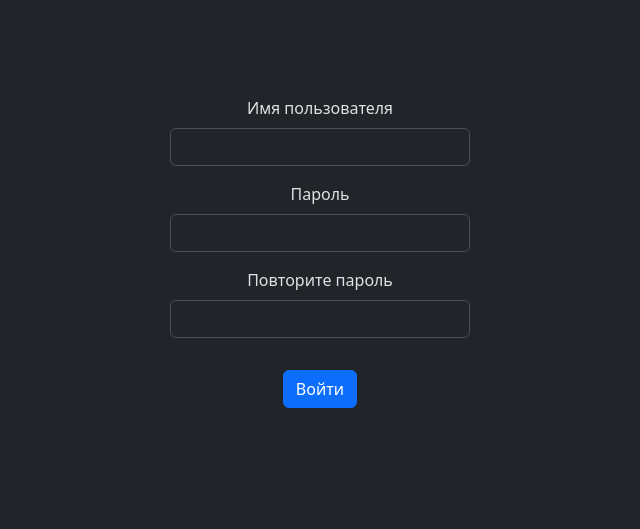
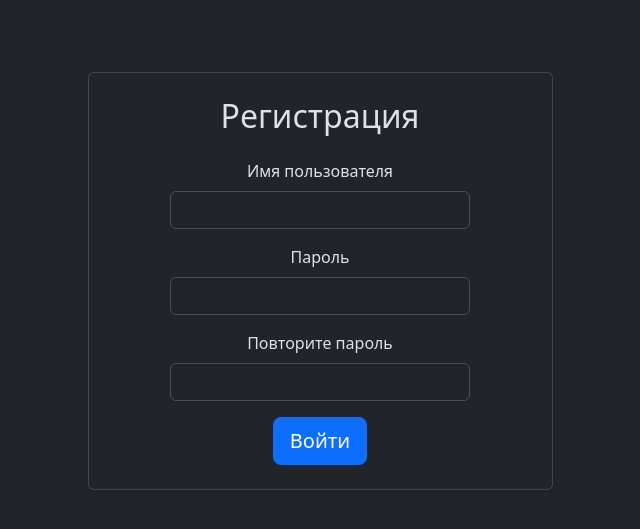
Before and after one commit to projectile0/aen_counter, a Flask app: page /reg_user in a window 1280 px wide. Shown: the part 56-585 px from the top of the page, without its empty margins (320-960 px from the left). Run offline with Flask 3, Linux system fonts and the light colour scheme.

Commit message:
Надпись регистрации и рамку вокруг

```diff
--- a/templates/page_form.html
+++ b/templates/page_form.html
@@ -1,8 +1,11 @@
 {% extends 'base.html' %}
 
 {% block content %}
-    <div class="container d-flex justify-content-center mt-5 pt-5">
-        <div class="col-md-6">
+    <div class="container d-flex justify-content-center mt-5 pt-4">
+        <div class="col-md-6 col-lg-5">
+            <div class="card shadow-sm">
+                <div class="card-body p-4">
+                    <h2 class="card-title text-center mb-4">Регистрация</h2>
                     <form method="post" class="needs-validation" novalidate>
                         {{ form.hidden_tag() }}
 
@@ -18,10 +21,13 @@
                             </div>
                         {% endfor %}
 
+
                         <div class="text-center">
-                    {{ form.submit(class="btn btn-primary mt-3") }}
+                            {{ form.submit(class="btn btn-primary btn-lg") }}
                         </div>
                     </form>
                 </div>
             </div>
+        </div>
+    </div>
 {% endblock %}
```
Also changed, not shown: db/database.db. Lines whose indentation alone changed are shown as unchanged.
